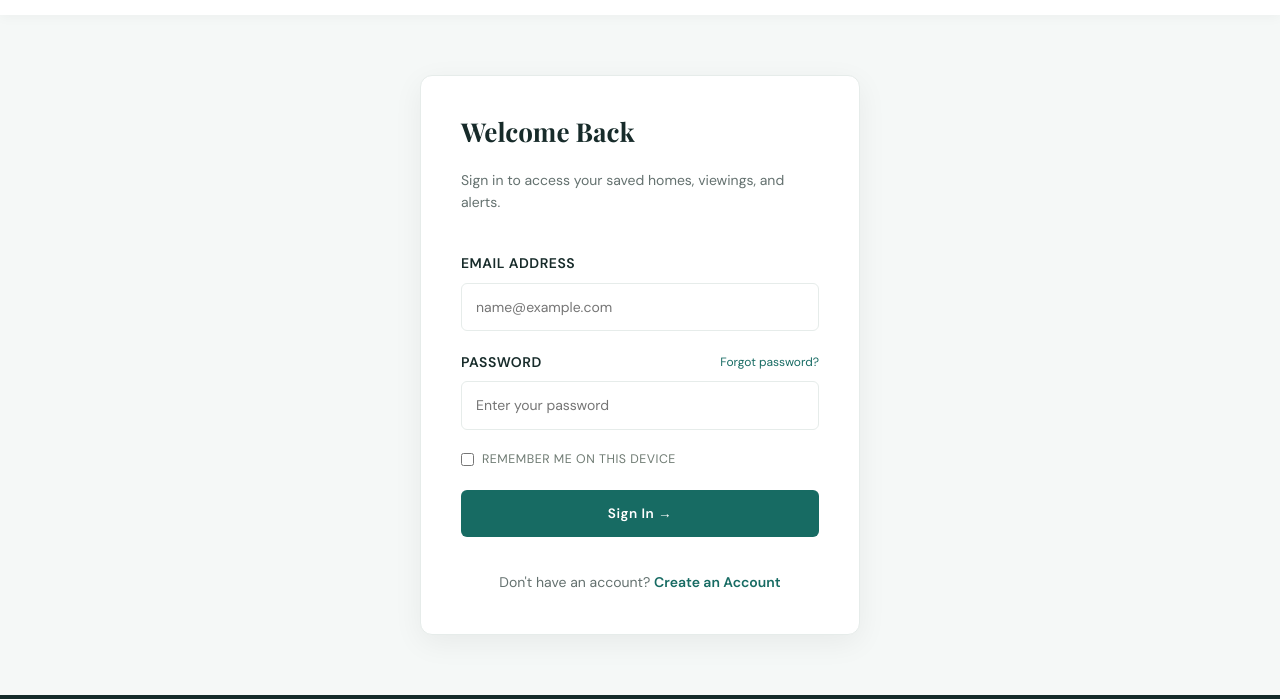
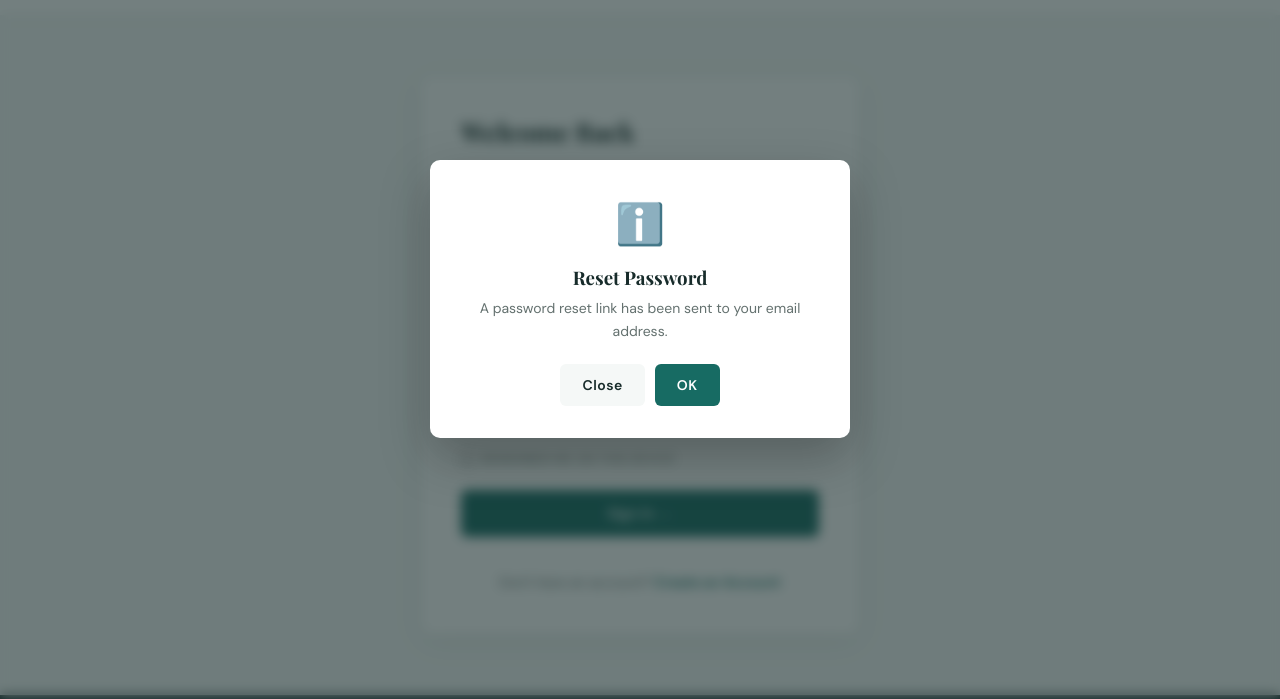
Before and after one commit to raulojong239-ops/real-estate, a plain HTML site: page login.html in a window 1280 px wide. Both pictures are taken after a click on the link "Forgot password?". Shown: the part 101-800 px from the top of the page. Drawn offline with nearby package versions, Linux system fonts and the light colour scheme; a web font is replaced by a local one.

Commit message:
EDIT AND COMMIT

```diff
--- a/login.html
+++ b/login.html
@@ -47,7 +47,7 @@
             <h2>Welcome Back</h2>
             <p class="auth-sub">Sign in to access your saved homes, viewings, and alerts.</p>
 
-            <form action="#" method="POST" onsubmit="event.preventDefault(); alert('Signed in successfully! Redirecting...'); window.location.href='index.html';">
+            <form action="#" method="POST" onsubmit="event.preventDefault(); showModal('success', 'Signed In!', 'Welcome back to HavenHomes. Redirecting you to the homepage...'); setTimeout(function(){ window.location.href='index.html'; }, 2000);">
 
                 <div class="form-group">
                     <label for="loginEmail">Email Address</label>
@@ -57,7 +57,7 @@
                 <div class="form-group">
                     <div style="display: flex; justify-content: space-between; align-items: center; margin-bottom: 8px;">
                         <label for="loginPassword" style="margin-bottom: 0;">Password</label>
-                        <a href="#" onclick="alert('Password reset link sent to your email.'); return false;" style="font-size: 12px; color: var(--primary);">Forgot password?</a>
+                        <a href="#" onclick="showModal('info', 'Reset Password', 'A password reset link has been sent to your email address.'); return false;" style="font-size: 12px; color: var(--primary);">Forgot password?</a>
                     </div>
                     <input type="password" id="loginPassword" required placeholder="Enter your password">
                 </div>
@@ -119,5 +119,36 @@
         </div>
     </footer>
 
+    <!-- MODAL -->
+    <div class="modal-overlay" id="modalOverlay">
+        <div class="modal-box">
+            <div class="modal-icon" id="modalIcon">✅</div>
+            <h3 id="modalTitle">Title</h3>
+            <p id="modalMessage">Message</p>
+            <div class="modal-actions">
+                <button class="btn btn-cancel" onclick="closeModal()">Close</button>
+                <button class="btn btn-primary" onclick="closeModal()">OK</button>
+            </div>
+        </div>
+    </div>
+
+    <script>
+        function showModal(type, title, message) {
+            var icons = { success: '✅', info: 'ℹ️', error: '⚠️' };
+            document.getElementById('modalIcon').textContent = icons[type] || 'ℹ️';
+            document.getElementById('modalTitle').textContent = title;
+            document.getElementById('modalMessage').textContent = message;
+            document.getElementById('modalOverlay').classList.add('active');
+        }
+
+        function closeModal() {
+            document.getElementById('modalOverlay').classList.remove('active');
+        }
+
+        document.getElementById('modalOverlay').addEventListener('click', function(e) {
+            if (e.target === this) closeModal();
+        });
+    </script>
+
 </body>
 </html>
--- a/real.css
+++ b/real.css
@@ -1256,3 +1256,70 @@ button, input, select {
         grid-template-columns: repeat(2, 1fr);
     }
 }
+
+/* =========================
+   MODAL
+========================= */
+
+.modal-overlay {
+    display: none;
+    position: fixed;
+    inset: 0;
+    background: rgba(23, 43, 42, 0.6);
+    z-index: 2000;
+    align-items: center;
+    justify-content: center;
+    padding: 20px;
+}
+
+.modal-overlay.active {
+    display: flex;
+}
+
+.modal-box {
+    background: var(--white);
+    border-radius: 10px;
+    padding: 32px;
+    max-width: 420px;
+    width: 100%;
+    text-align: center;
+    box-shadow: 0 20px 50px rgba(0, 0, 0, 0.25);
+    animation: modalIn 0.25s ease;
+}
+
+@keyframes modalIn {
+    from { opacity: 0; transform: translateY(16px) scale(0.97); }
+    to   { opacity: 1; transform: translateY(0) scale(1); }
+}
+
+.modal-icon {
+    font-size: 40px;
+    margin-bottom: 10px;
+}
+
+.modal-box h3 {
+    color: var(--dark);
+    margin-bottom: 8px;
+}
+
+.modal-box p {
+    color: var(--text);
+    font-size: 14px;
+    margin-bottom: 22px;
+}
+
+.modal-actions {
+    display: flex;
+    gap: 10px;
+    justify-content: center;
+}
+
+.modal-actions .btn {
+    padding: 10px 22px;
+    font-size: 14px;
+}
+
+.btn-cancel {
+    background: var(--light);
+    color: var(--dark);
+}
```
Also changed, not shown: register.html (+33 -2 lines).
